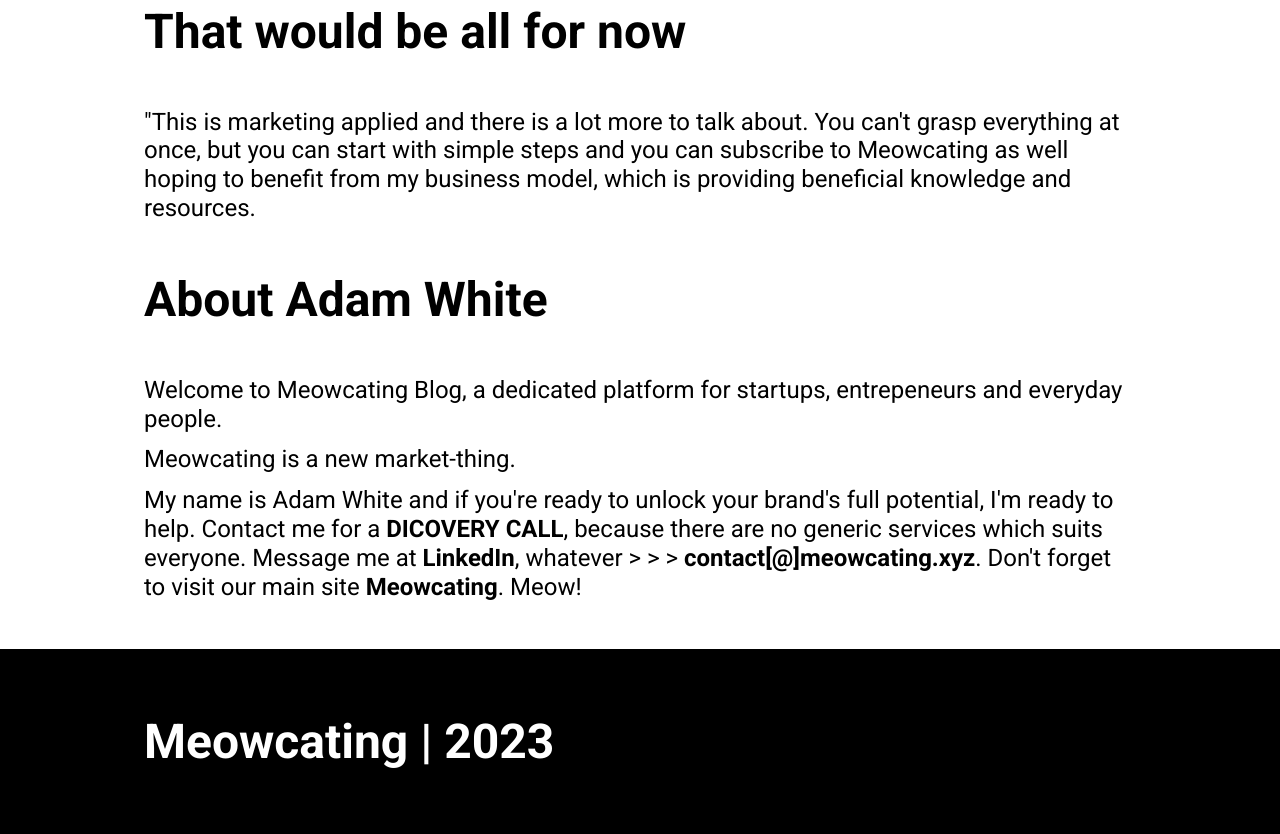
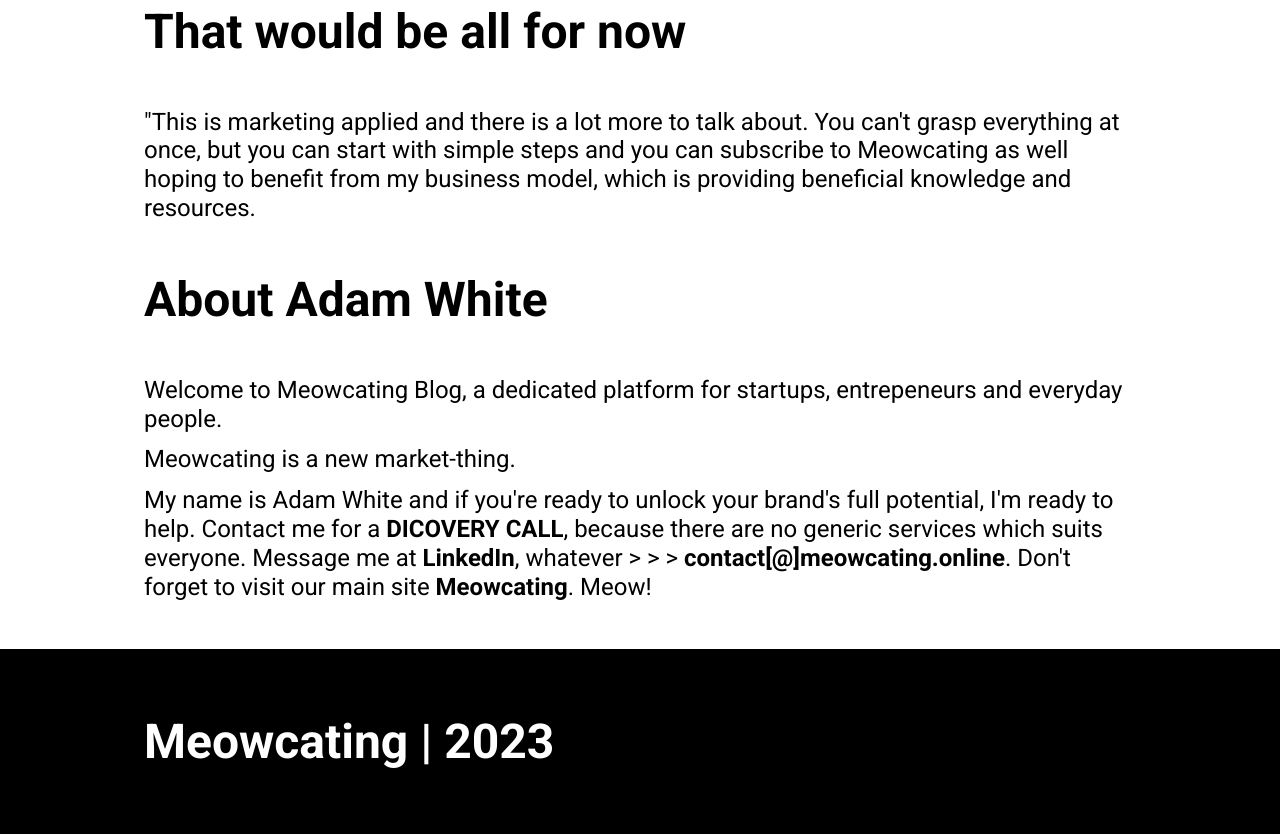
Before and after one commit to meowcating/meowcating.github.io, a plain HTML site: page blog/articles/all-about-the-marketing.html in a window 1280 px wide. Shown: the part 6256-7090 px from the top of the page. Drawn offline with nearby package versions, Linux system fonts and the light colour scheme.

Commit message:
Update all-about-the-marketing.html

```diff
--- a/blog/articles/all-about-the-marketing.html
+++ b/blog/articles/all-about-the-marketing.html
@@ -163,7 +163,7 @@
                 <p class="blog-text">Welcome to Meowcating Blog, a dedicated platform for startups, entrepeneurs and everyday people.</p>
                 <p class="blog-text">Meowcating is a new market-thing.</p>
                 <p class="blog-text">My name is Adam White and if you're ready to unlock your brand's full potential, I'm ready to help. Contact me for a <a href="https://calendly.com/adamwhitestyle" class="contact-link">DICOVERY CALL</a>, because there are no generic
-                    services which suits everyone. Message me at <a href="https://linkedin.com/in/adamwhitestyle" class="contact-link">LinkedIn</a>, whatever > > > <span class="email">contact[@]meowcating.xyz</span>. Don't forget to visit our main site <a href="https://meowcating.xyz" class="contact-link">Meowcating</a>. Meow!</p>
+                    services which suits everyone. Message me at <a href="https://linkedin.com/in/adamwhitestyle" class="contact-link">LinkedIn</a>, whatever > > > <span class="email">contact[@]meowcating.online</span>. Don't forget to visit our main site <a href="https://meowcating.online" class="contact-link">Meowcating</a>. Meow!</p>
             </section>
             <!-- <section class="share">
                 <div class="share-box">
```
